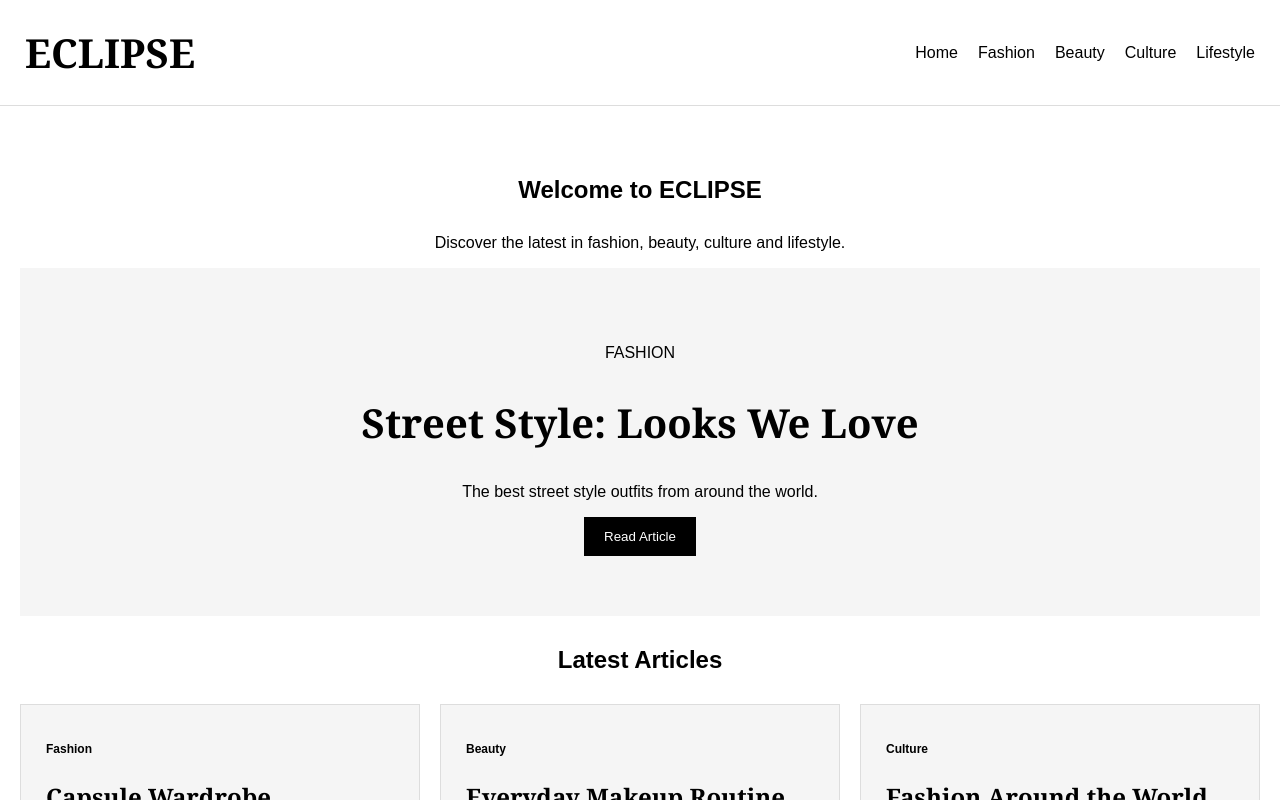
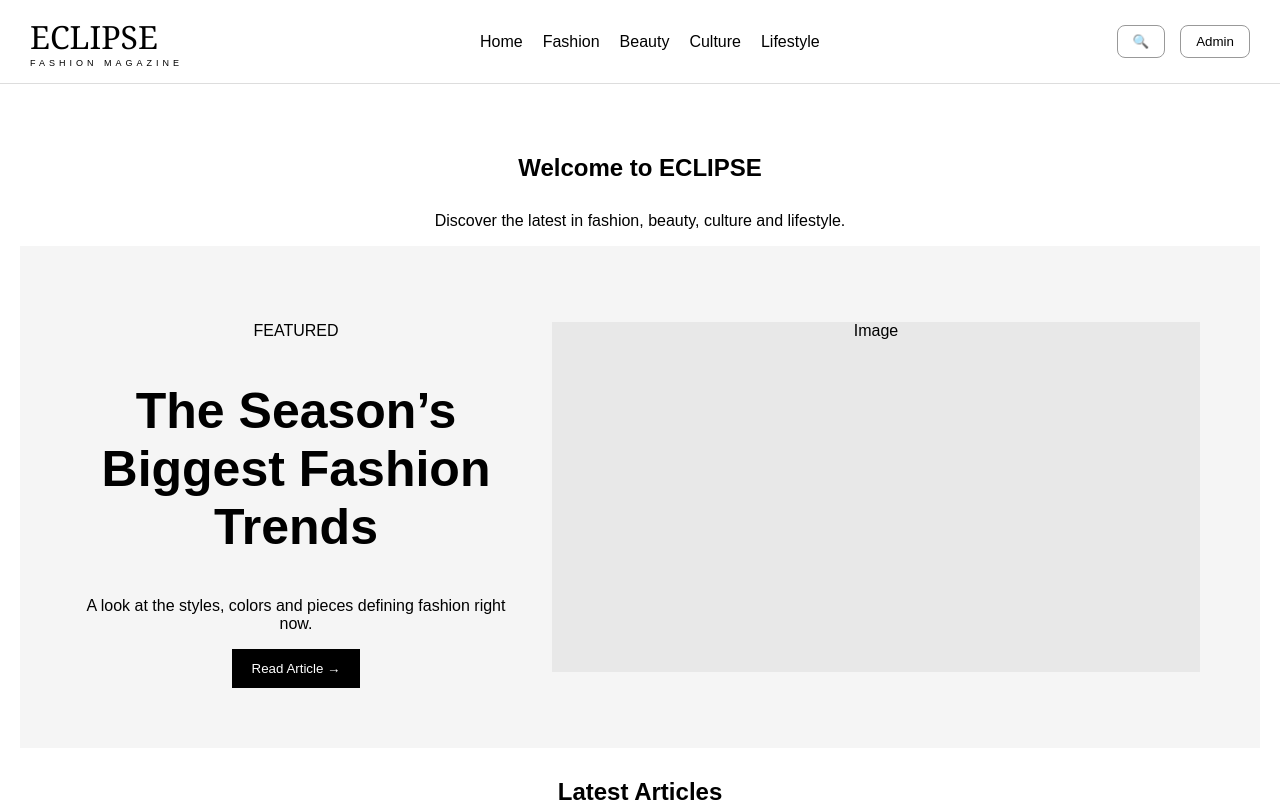
Before and after one commit to jasminekobee77-droid/eclipse, a Vue app: page / in a window 1280 px wide. Shown: the top 800 px of the page. Built offline with nearby package versions, Linux system fonts and the light colour scheme.

Commit message:
Update header and featured article layout to match Figma

```diff
--- a/src/components/FeaturedArticle.vue
+++ b/src/components/FeaturedArticle.vue
@@ -1,28 +1,38 @@
 
 <template>
   <section class="featured">
-    <p>FASHION</p>
+    <div class="featured-text">
+    <p>FEATURED</p>
 
-    <h2>Street Style: Looks We Love</h2>
+    <h2>The Season’s Biggest Fashion Trends</h2>
 
     <p>
-      The best street style outfits from around the world.
+      A look at the styles, colors and pieces defining fashion right now.
     </p>
 
-    <button>Read Article</button>
+    <button>Read Article →</button>
+    </div>
+
+    <div class="featured-image">
+      Image
+    </div>
+
   </section>
 </template>
 
 <style scoped>
     .featured {
+      display: flex;
+      align-items: center;
+      gap: 40px;
       background-color: #f5f5f5;
       padding: 60px;
       text-align: center;
     }
 
     h2 {
-      font-family: Georgia, serif;
-      font-size: 40px;
+      font-family: Arial, sans-serif;
+      font-size: 50px;
     }
 
     button {
@@ -32,4 +42,15 @@
       border: none;
       cursor: pointer;
     }
+
+    .featured-text {
+      width: 40%;
+    }
+
+    .featured-image {
+      width: 60%;
+      height: 350px;
+      background-color: #e8e8e8;
+      text-align: center;
+    }
 </style>
--- a/src/components/Header.vue
+++ b/src/components/Header.vue
@@ -1,7 +1,10 @@
 
 <template>
   <header>
-    <h1>ECLIPSE</h1>
+    <div class="logo">
+      <h1>ECLIPSE</h1>
+      <p>FASHION MAGAZINE</p>
+    </div>
 
     <nav>
       <a href="#">Home</a>
@@ -10,6 +13,12 @@
       <a href="#">Culture</a>
       <a href="#">Lifestyle</a>
     </nav>
+
+    <div class="header-buttons">
+      <button>🔍</button>
+      <button>Admin</button>
+    </div>
+
   </header>
 </template>
 
@@ -18,13 +27,14 @@
       display: flex;
       justify-content: space-between;
       align-items: center;
-      padding: 25px;
+      padding: 15px 30px;
       border-bottom: 1px solid #ddd;
     }
 
     h1 {
       font-family: Georgia, serif;
-      font-size: 40px;
+      font-size: 32px;
+      font-weight: normal;
       margin: 0;
     }
 
@@ -37,4 +47,23 @@
       color: black;
       text-decoration: none;
     }
+
+    .logo p {
+      font-size: 9px;
+      letter-spacing: 4px;
+      margin: 0;
+    }
+
+    .header-buttons {
+      display: flex;
+      gap: 15px;
+    }
+
+    .header-buttons button {
+      padding: 8px 15px;
+      border: 1px solid #999;
+      border-radius: 8px;
+      background-color: white;
+      cursor: pointer;
+    }
 </style>
```
